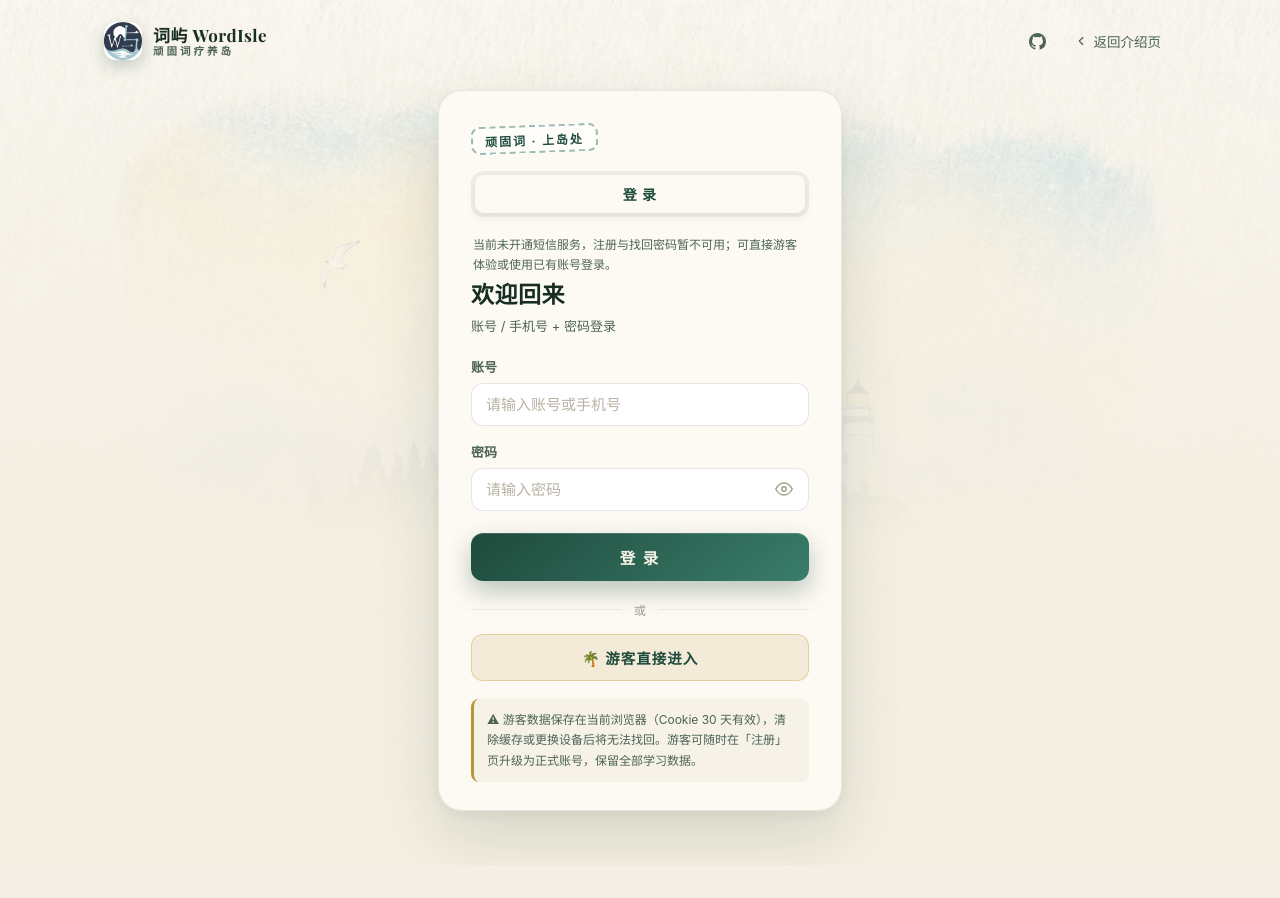
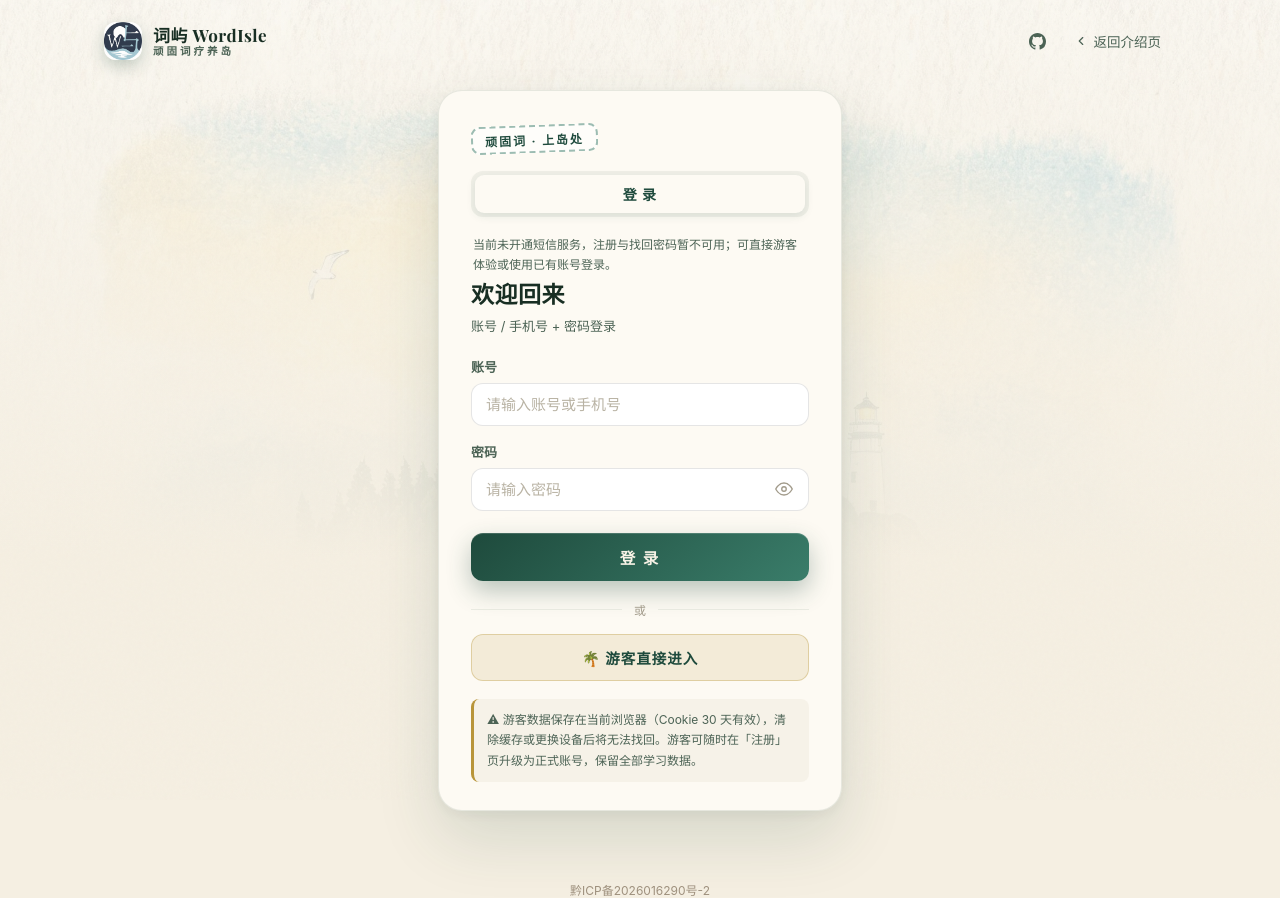
Before and after one commit to user0752/WordIsle, a FastAPI app: page /login in a window 1280 px wide. Before the commit the page ends 855 px from the top, so only its background shows below. Run offline with FastAPI, Linux system fonts and the light colour scheme; some web fonts are replaced.

Commit message:
feat(compliance): 页面展示 ICP 备案号 - 落地页与登录页底部增加黔ICP备2026016290号-2 及工信部备案链接
- landing.html 页脚 footer-meta 增加备案号
- login.html 卡片下方增加备案号，指向 beian.miit.gov.cn

```diff
--- a/mvp/templates/landing.html
+++ b/mvp/templates/landing.html
@@ -876,6 +876,10 @@
     <div class="footer-meta">
       <p>顽固词深度加工系统</p>
       <p>© 2026 WordIsle · 让每个顽固词都有处可去</p>
+      <p>
+        <a href="https://beian.miit.gov.cn/" target="_blank" rel="noopener noreferrer"
+           style="color:inherit;text-decoration:none;opacity:.72;">黔ICP备2026016290号-2</a>
+      </p>
     </div>
   </div>
 </footer>
--- a/mvp/templates/login.html
+++ b/mvp/templates/login.html
@@ -391,6 +391,10 @@
     </section>
   </main>
 </div>
+<p style="text-align:center;font-size:12px;color:#8a7a66;margin:16px 0 0;">
+  <a href="https://beian.miit.gov.cn/" target="_blank" rel="noopener noreferrer"
+     style="color:inherit;text-decoration:none;opacity:.8;">黔ICP备2026016290号-2</a>
+</p>
 
 <script src="/static/js/captcha.js"></script>
 <script>
```
